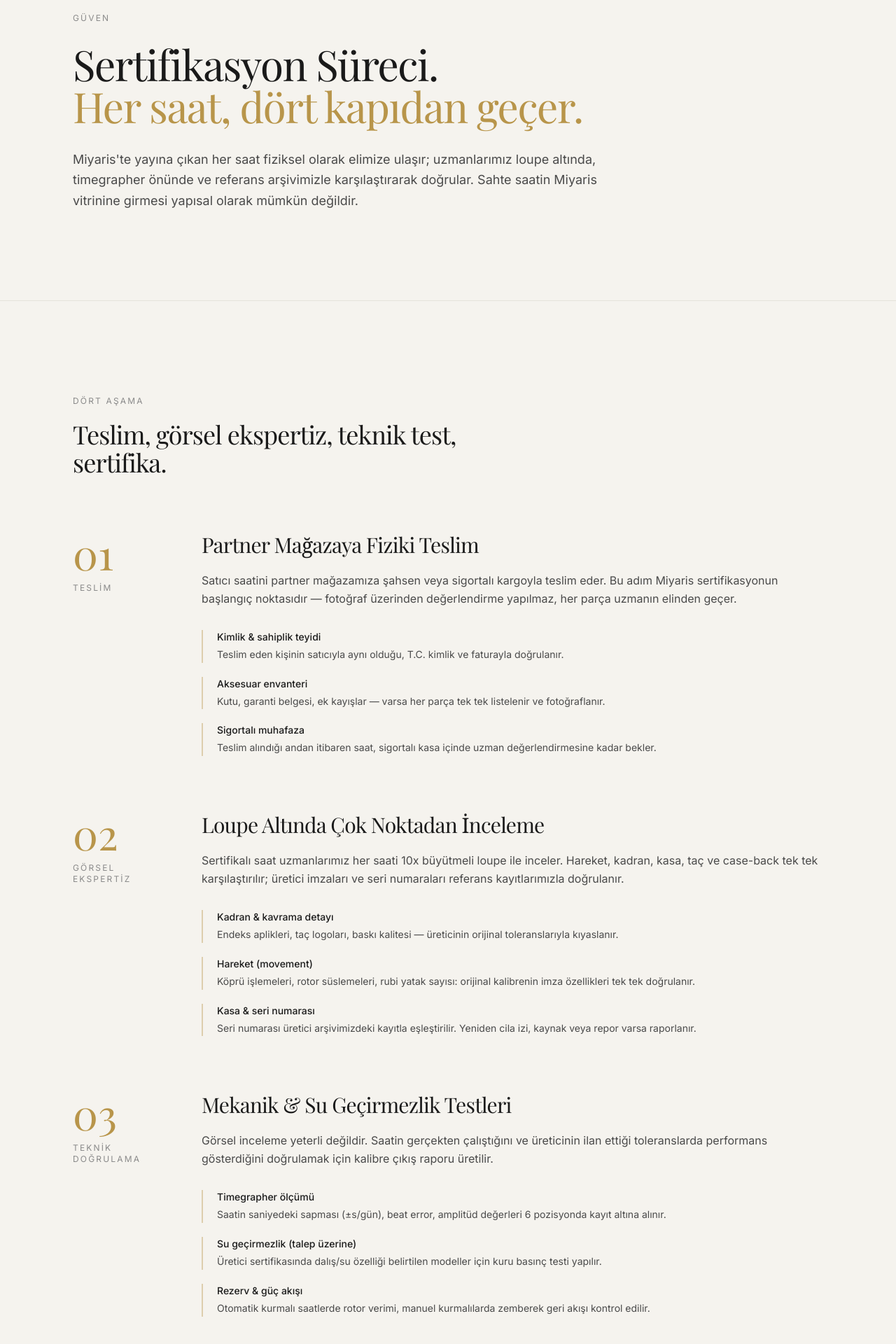
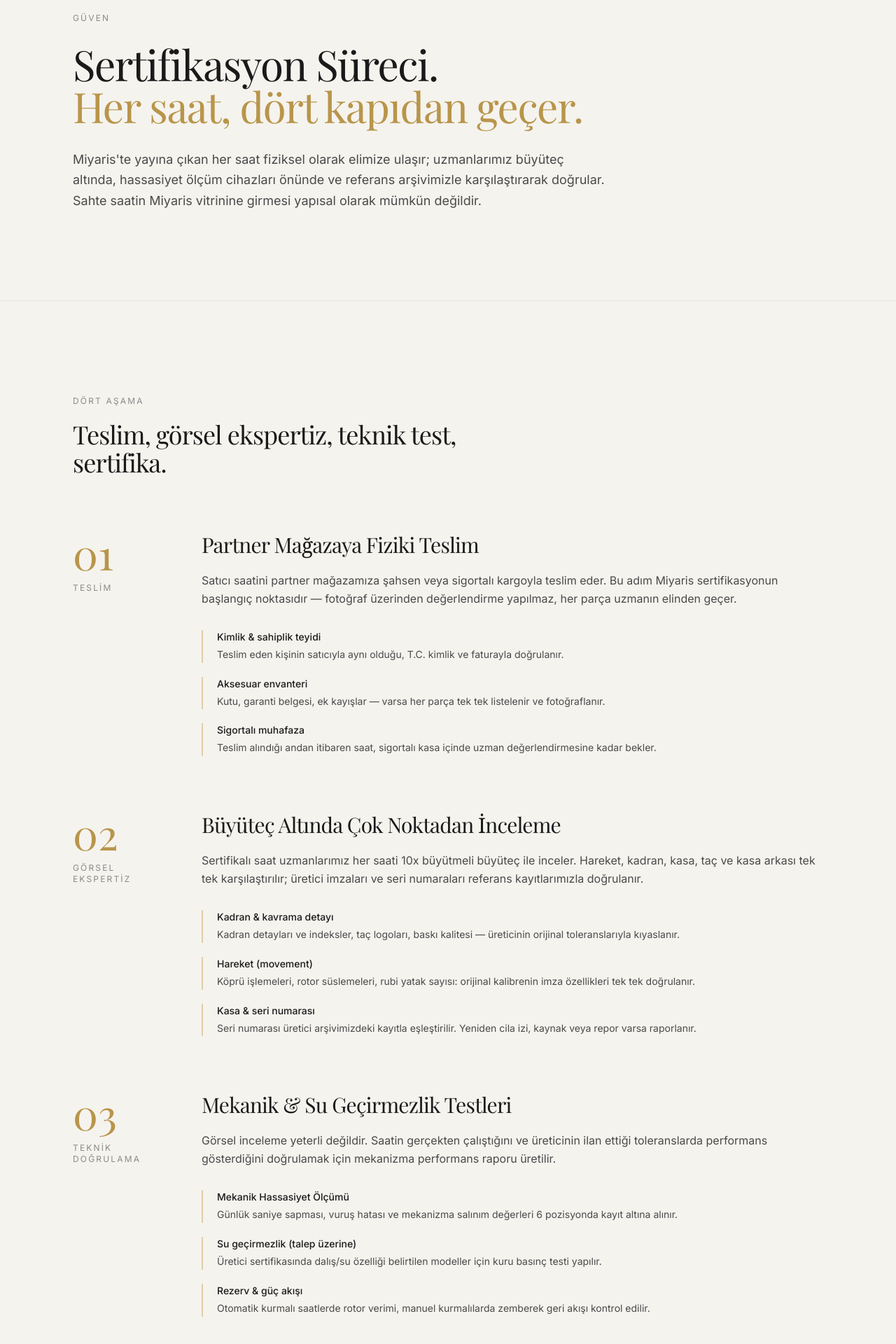
Before and after one commit to Miyaris/miyaris, a Next.js app in the folder frontend/: page /authentication in a window 1280 px wide. Shown: the part 198-2118 px from the top of the page at 70% size. Built offline with nearby package versions, Linux system fonts and the light colour scheme; no server answers; a web font is replaced by a local one.

Commit message:
ui: replace technical jargon with elegant Turkish on /authentication

```diff
--- a/frontend/app/authentication/page.tsx
+++ b/frontend/app/authentication/page.tsx
@@ -46,13 +46,13 @@ const STAGES: Stage[] = [
   {
     num: "02",
     eyebrow: "Görsel Ekspertiz",
-    title: "Loupe Altında Çok Noktadan İnceleme",
+    title: "Büyüteç Altında Çok Noktadan İnceleme",
     intro:
-      "Sertifikalı saat uzmanlarımız her saati 10x büyütmeli loupe ile inceler. Hareket, kadran, kasa, taç ve case-back tek tek karşılaştırılır; üretici imzaları ve seri numaraları referans kayıtlarımızla doğrulanır.",
+      "Sertifikalı saat uzmanlarımız her saati 10x büyütmeli büyüteç ile inceler. Hareket, kadran, kasa, taç ve kasa arkası tek tek karşılaştırılır; üretici imzaları ve seri numaraları referans kayıtlarımızla doğrulanır.",
     checklist: [
       {
         title: "Kadran & kavrama detayı",
-        body: "Endeks aplikleri, taç logoları, baskı kalitesi — üreticinin orijinal toleranslarıyla kıyaslanır.",
+        body: "Kadran detayları ve indeksler, taç logoları, baskı kalitesi — üreticinin orijinal toleranslarıyla kıyaslanır.",
       },
       {
         title: "Hareket (movement)",
@@ -69,11 +69,11 @@ const STAGES: Stage[] = [
     eyebrow: "Teknik Doğrulama",
     title: "Mekanik & Su Geçirmezlik Testleri",
     intro:
-      "Görsel inceleme yeterli değildir. Saatin gerçekten çalıştığını ve üreticinin ilan ettiği toleranslarda performans gösterdiğini doğrulamak için kalibre çıkış raporu üretilir.",
+      "Görsel inceleme yeterli değildir. Saatin gerçekten çalıştığını ve üreticinin ilan ettiği toleranslarda performans gösterdiğini doğrulamak için mekanizma performans raporu üretilir.",
     checklist: [
       {
-        title: "Timegrapher ölçümü",
-        body: "Saatin saniyedeki sapması (±s/gün), beat error, amplitüd değerleri 6 pozisyonda kayıt altına alınır.",
+        title: "Mekanik Hassasiyet Ölçümü",
+        body: "Günlük saniye sapması, vuruş hatası ve mekanizma salınım değerleri 6 pozisyonda kayıt altına alınır.",
       },
       {
         title: "Su geçirmezlik (talep üzerine)",
@@ -138,9 +138,9 @@ export default function AuthenticationPage() {
             </h1>
             <p className="mt-8 text-lg text-charcoal-500 leading-relaxed">
               Miyaris'te yayına çıkan her saat fiziksel olarak elimize ulaşır;
-              uzmanlarımız loupe altında, timegrapher önünde ve referans
-              arşivimizle karşılaştırarak doğrular. Sahte saatin Miyaris
-              vitrinine girmesi yapısal olarak mümkün değildir.
+              uzmanlarımız büyüteç altında, hassasiyet ölçüm cihazları önünde
+              ve referans arşivimizle karşılaştırarak doğrular. Sahte saatin
+              Miyaris vitrinine girmesi yapısal olarak mümkün değildir.
             </p>
           </div>
         </Container>
```
